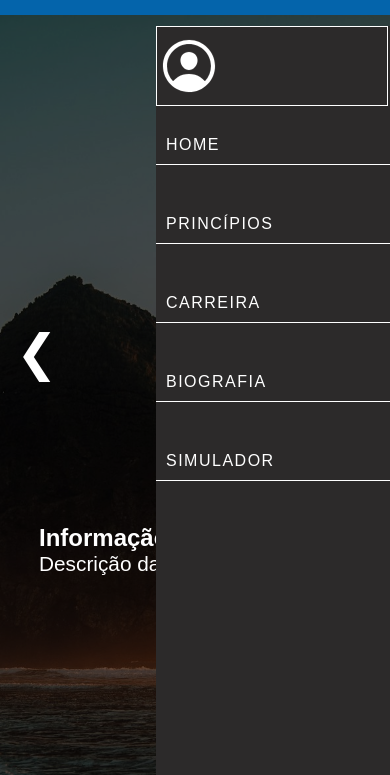
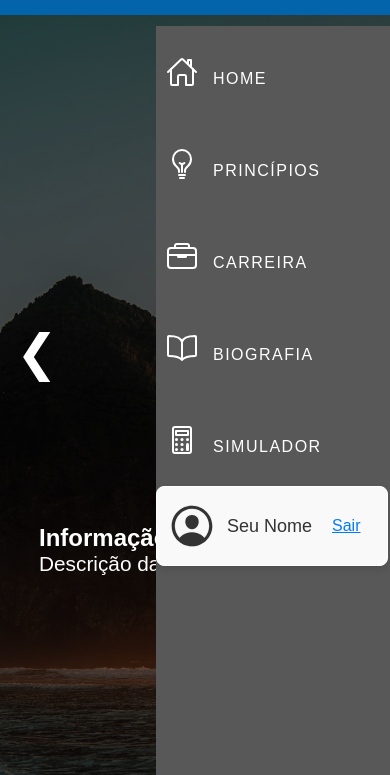
Before and after one commit to informatica-eeepvna/ProjetoFinal-CampanhaPolitica-PROPOSTA_05, a website: page index.html in a window 390 px wide. Both pictures are taken after a click on the element 349 px from the left and 42 px from the top of the page. Shown: the part 69-844 px from the top of the page. Drawn offline with nearby package versions, Linux system fonts and the light colour scheme.

Commit message:
PaginaWebDeputadoArthur

```diff
--- a/index.html
+++ b/index.html
@@ -22,21 +22,19 @@
                     <li>
                         <div class="profile">
                             <ion-icon name="person-circle-outline" id="profile-icon"></ion-icon>
-                            <span id="username"></span>
+                            <span id="username">Seu Nome</span>
+                            <span id="logout">Sair</span>
                         </div>
                     </li>
-                    <li><a href="#">Home</a></li>
-                    <li><a href="#">Princípios</a></li>
-                    <li><a href="#">Carreira</a></li>
-                    <li><a href="#">Biografia</a></li>
-                    <li><a href="simulador/index.html" target="_blank">Simulador</a></li>
-
+                    <li><a href="#"><ion-icon name="home-outline"></ion-icon>Home</a></li>
+                    <li><a href="#"><ion-icon name="bulb-outline"></ion-icon>Princípios</a></li>
+                    <li><a href="#"><ion-icon name="briefcase-outline"></ion-icon>Carreira</a></li>
+                    <li><a href="#"><ion-icon name="book-outline"></ion-icon>Biografia</a></li>
+                    <li><a href="simulador/index.html" target="_blank"><ion-icon name="calculator-outline"></ion-icon>Simulador</a></li>
                 </ul>
             </nav>
         </div>
     </header>
-
-
 
     <div class="slider-container">
         <div class="slide">
@@ -71,20 +69,17 @@
         <div class="promises sr-element">
             <ion-icon name="checkmark-circle-outline"></ion-icon>
             <h1>PROMESSAS</h1>
-            <p>Trabalhem juntos para tornar o Nosso País um país próspero e independente, nunca mentirei para a nação.
-            </p>
+            <p>Trabalhem juntos para tornar o Nosso País um país próspero e independente, nunca mentirei para a nação.</p>
         </div>
         <div class="ideology sr-element">
             <ion-icon name="globe-outline"></ion-icon>
             <h1>IDEOLOGIA</h1>
-            <p>Como nação, não poderemos progredir enquanto a nossa economia depender de doações de credores e doadores
-                internacionais.</p>
+            <p>Como nação, não poderemos progredir enquanto a nossa economia depender de doações de credores e doadores internacionais.</p>
         </div>
         <div class="mission sr-element">
             <ion-icon name="flag-outline"></ion-icon>
             <h1>MISSÃO</h1>
-            <p>Estabelecer uma sociedade justa baseada em valores humanos, ao mesmo tempo que defende continuamente a
-                auto-estima da nação</p>
+            <p>Estabelecer uma sociedade justa baseada em valores humanos, ao mesmo tempo que defende continuamente a auto-estima da nação.</p>
         </div>
     </div>
 
@@ -146,8 +141,8 @@
     <section class="campanhas sr-element">
         <div class="campanha-text">
             <h3>Próxima Campanha</h3>
-            <h2>Fazer a diferença</h3>
-                <h3>Rua Santo Antônio, Praça Vidal Alencar, Araripe-CE</h3>
+            <h2>Fazer a diferença</h2>
+            <h3>Rua Santo Antônio, Praça Vidal Alencar, Araripe-CE</h3>
         </div>
 
         <div class="container">
@@ -210,27 +205,21 @@
                     <img src="images/perfil.jpg" alt="Foto de perfil de João Silva">
                     <h3>João Silva</h3>
                 </div>
-                <p>Lorem ipsum dolor, sit amet consectetur adipisicing elit. Eaque odio reprehenderit facere sequi
-                    maiores voluptate adipisci nisi, quam quasi quis perferendis minima cum iste amet asperiores ab. Id,
-                    vel error!</p>
+                <p>Lorem ipsum dolor sit amet consectetur adipisicing elit. Eaque odio reprehenderit facere sequi maiores voluptate adipisci nisi, quam quasi quis perferendis minima cum iste amet asperiores ab. Id, vel error!</p>
             </div>
             <div class="comment">
                 <div class="profile">
                     <img src="images/perfil.jpg" alt="Foto de perfil de Maria Souza">
                     <h3>Maria Souza</h3>
                 </div>
-                <p>Lorem ipsum dolor sit amet consectetur adipisicing elit. Eaque, dolore. Quisquam facilis, neque
-                    exercitationem ipsum accusamus suscipit quasi provident totam voluptatibus maxime soluta tur?
-                    Corporis cumque dolorem, maxime ab molestiae, necessitatibus dolor quibusdam optio amet tenetur.</p>
+                <p>Lorem ipsum dolor sit amet consectetur adipisicing elit. Eaque, dolore. Quisquam facilis, neque exercitationem ipsum accusamus suscipit quasi provident totam voluptatibus maxime soluta tur? Corporis cumque dolorem, maxime ab molestiae, necessitatibus dolor quibusdam optio amet tenetur.</p>
             </div>
             <div class="comment">
                 <div class="profile">
                     <img src="images/perfil.jpg" alt="Foto de perfil de Pedro Oliveira">
                     <h3>Pedro Oliveira</h3>
                 </div>
-                <p>Lorem ipsum dolor sit amet consectetur adipisicing elit. Architecto omnis impedit laudantium
-                    accusantium deserunt inventore dolorum possimus, nesciunt dolore ipsum voluptate, saepe odit nihil,
-                    nostrum vero rem sequi officiis quae!</p>
+                <p>Lorem ipsum dolor sit amet consectetur adipisicing elit. Architecto omnis impedit laudantium accusantium deserunt inventore dolorum possimus, nesciunt dolore ipsum voluptate, saepe odit nihil, nostrum vero rem sequi officiis quae!</p>
             </div>
         </div>
     </section>
@@ -259,7 +248,6 @@
             <input type="hidden" name="_captcha" value="false">
         </form>
     </section>
-
 
     <footer class="footer sr-element">
         <div class="footer-content">
@@ -294,7 +282,6 @@
         </div>
     </footer>
 
-
     <script src="script.js"></script>
 </body>
 
--- a/script.js
+++ b/script.js
@@ -37,7 +37,15 @@ document.getElementById('mobile-menu').addEventListener('click', function() {
         menuToggle.classList.toggle('active');
         var navLinks = document.querySelector('.nav-links');
         navLinks.classList.toggle('active');
+
+        // Bloqueia ou desbloqueia a rolagem do corpo da página
+        if (menuToggle.classList.contains('active')) {
+            document.body.classList.add('no-scroll');
+        } else {
+            document.body.classList.remove('no-scroll');
+        }
     });
+
 
 
 
--- a/style.css
+++ b/style.css
@@ -12,6 +12,10 @@
 .sr-element {
   visibility: hidden;
 }
+.no-scroll {
+  overflow: hidden;
+}
+
 header {
   background-color: var(--fundo-color);
   color: #fff;
@@ -30,7 +34,7 @@ header {
 
 /* Estilos para a lista de navegação */
 .nav-links {
-  list-style-type: none;
+  list-style: none;
   margin: 0;
   padding: 0;
   display: flex;
@@ -41,13 +45,21 @@ header {
 }
 
 .nav-links li {
+  display: flex;
+  align-items: center;
   margin-right: 25px;
-  display: flex;
-  align-items: center;
+}
+
+/* Mover o primeiro item para a última posição */
+.nav-links li:first-child {
+  order: 99;
+}
+.nav-links li:not(:first-child) {
+  order: 1;
 }
 
 .nav-links li a {
-  color: rgb(255, 255, 255);
+  color: #fff;
   text-decoration: none;
   text-transform: uppercase;
   letter-spacing: 1.5px;
@@ -80,9 +92,49 @@ header {
 }
 
 .menu-toggle ion-icon {
-  font-size: 24px; /* Tamanho desejado para o ícone do menu */
-  margin-right: 10px; /* Espaçamento entre o ícone do menu e o texto */
+  font-size: 24px;
+  margin-right: 10px;
   display: none;
+}
+
+/* Estilos para o perfil */
+.nav-links .profile {
+  display: flex;
+  align-items: center;
+  padding: 10px;
+  background-color: #f9f9f9;
+  border-radius: 8px;
+  box-shadow: 0 4px 6px rgba(0, 0, 0, 0.1);
+  transition: background-color 0.3s;
+  margin: 0;
+}
+
+.profile:hover {
+  background-color: #f0f0f0;
+}
+
+#profile-icon {
+  font-size: 50px;
+  color: #333;
+  margin-right: 10px;
+}
+
+#logout {
+  font-size: 16px;
+  color: #007bff;
+  cursor: pointer;
+  text-decoration: underline;
+  margin-left: 20px;
+}
+
+#logout:hover {
+  color: #0056b3;
+}
+
+#username {
+  font-size: 18px;
+  font-weight: 500;
+  color: #333;
 }
 
 .slider-container {
@@ -691,13 +743,12 @@ p {
     display: block; /* Exibe a lista de navegação quando o menu está aberto */
   }
 
-
   .nav-links.active {
     display: flex;
     flex-direction: column;
     position: absolute;
     top: 95px;
-    background-color: #2c2a2a;
+    background-color: #585858;
     width: 60%;
     z-index: 1;
     left: 40%;
@@ -709,10 +760,8 @@ p {
     padding: 10px;
     margin: 20px 0;
     font-weight: 500;
-    border-bottom: 2px solid white;
     border-width: 0.5px;
-}
-
+  }
 
   /* Estilo para o ícone de perfil */
   .nav-links li .profile {
@@ -723,18 +772,21 @@ p {
     border: solid 1px white;
     width: 99%;
   }
-  .nav-links li .profile:hover{
+  .nav-links li .profile:hover {
     cursor: pointer;
   }
-  .nav-links li{
+  .nav-links li {
     margin-right: 0;
   }
   .nav-links li .profile ion-icon {
     font-size: 4rem; /* Tamanho do ícone */
     margin-right: 5px; /* Espaçamento à direita do ícone */
   }
-
-
+  .nav-links li a {
+    display: flex;
+    align-items:flex-end;
+    gap: 5px;
+  }
 
   .slider-container {
     height: 100vh;
@@ -895,21 +947,20 @@ p {
     flex-direction: column;
     position: absolute;
     top: 95px;
-    background-color: #2c2a2a;
+    background-color: #585858;
     width: 60%;
     z-index: 1;
     left: 40%;
     height: 100%;
+    z-index: 999;
   }
 
   .nav-links.active li:not(:first-child) {
     padding: 10px;
     margin: 20px 0;
     font-weight: 500;
-    border-bottom: 2px solid white;
     border-width: 0.5px;
-}
-
+  }
 
   /* Estilo para o ícone de perfil */
   .nav-links li .profile {
@@ -920,15 +971,20 @@ p {
     border: solid 1px white;
     width: 99%;
   }
-  .nav-links li .profile:hover{
+  .nav-links li .profile:hover {
     cursor: pointer;
   }
-  .nav-links li{
+  .nav-links li {
     margin-right: 0;
   }
   .nav-links li .profile ion-icon {
     font-size: 4rem; /* Tamanho do ícone */
     margin-right: 5px; /* Espaçamento à direita do ícone */
+  }
+  .nav-links li a {
+    display: flex;
+    align-items:flex-end;
+    gap: 5px;
   }
   .slider-container {
     height: 100vh;
```
Also changed, not shown: images/icons/user.png (added). Lines whose indentation alone changed are shown as unchanged.
